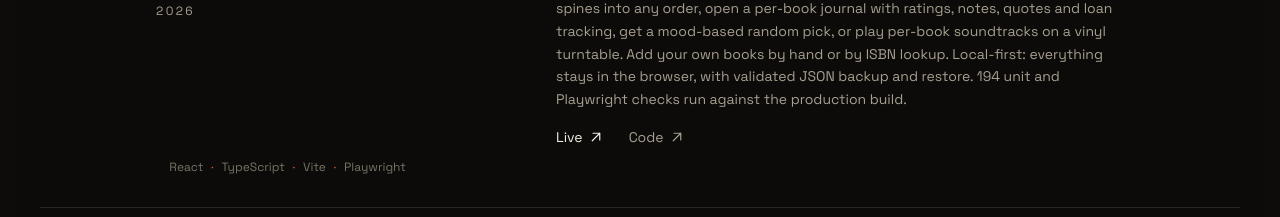
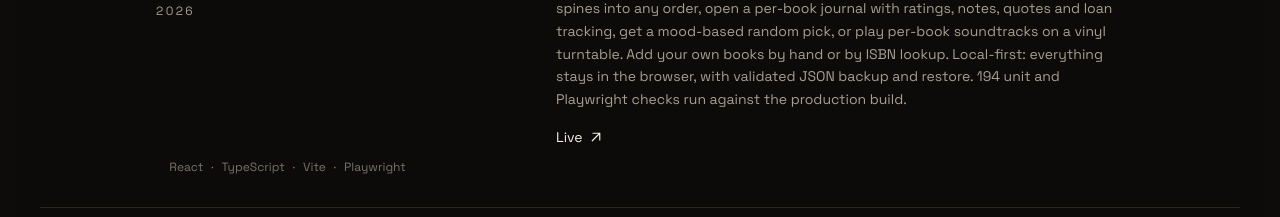
Before and after one commit to hyderoo/portfolio, a Next.js app: page / in a window 1280 px wide. Shown: the part 6440-6657 px from the top of the page. Built offline with nearby package versions, Linux system fonts and the light colour scheme; no server answers.

Commit message:
Hide Code link for Lumenshelf while the repo stays private

```diff
--- a/src/components/ArchExplorer.tsx
+++ b/src/components/ArchExplorer.tsx
@@ -208,6 +208,7 @@ export default function ArchExplorer() {
                 <T>Android APK for demo</T>
               </a>
             )}
+            {p.repo && (
               <a
                 href={p.repo}
                 target="_blank"
@@ -216,6 +217,7 @@ export default function ArchExplorer() {
               >
                 <T>Repository</T>
               </a>
+            )}
           </span>
         </div>
         <p className="mt-3 max-w-2xl text-base leading-relaxed text-muted"><T>{p.intro}</T></p>
--- a/src/components/sections/Projects.tsx
+++ b/src/components/sections/Projects.tsx
@@ -79,9 +79,11 @@ export default function Projects() {
                       <T>Live</T> <ArrowIcon />
                     </a>
                   )}
-                  <a href={p.repo} target="_blank" rel="noreferrer" className="link-underline inline-flex items-center gap-1 text-muted hover:text-ink">
-                    <T>Code</T> <ArrowIcon />
-                  </a>
+                  {p.repo && (
+                    <a href={p.repo} target="_blank" rel="noreferrer" className="link-underline inline-flex items-center gap-1 text-muted hover:text-ink">
+                      <T>Code</T> <ArrowIcon />
+                    </a>
+                  )}
                   {p.strategy && (
                     <a href={p.strategy} className="link-underline inline-flex items-center gap-1 text-accent">
                       <T>Test strategy</T> <ArrowIcon />
--- a/src/lib/data.ts
+++ b/src/lib/data.ts
@@ -73,7 +73,7 @@ export type Project = {
   description: string;
   tags: string[];
   live?: string;
-  repo: string;
+  repo?: string;
   preview?: string;
   /** Public GitHub Actions workflow whose latest run feeds the live badge. */
   ci?: { repo: string; workflow: string };
@@ -235,7 +235,6 @@ export const projects: Project[] = [
       "A personal bookshelf for a real 50-volume collection of manga and novels. Drag spines into any order, open a per-book journal with ratings, notes, quotes and loan tracking, get a mood-based random pick, or play per-book soundtracks on a vinyl turntable. Add your own books by hand or by ISBN lookup. Local-first: everything stays in the browser, with validated JSON backup and restore. 194 unit and Playwright checks run against the production build.",
     tags: ["React", "TypeScript", "Vite", "Playwright"],
     live: "https://lumenshelf.vercel.app",
-    repo: "https://github.com/hyderoo/lumenshelf",
     preview: "/previews/lumenshelf.webp",
   },
 ];
```
Lines whose indentation alone changed are shown as unchanged.
